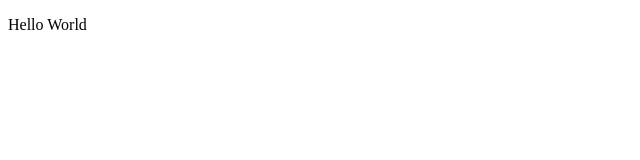
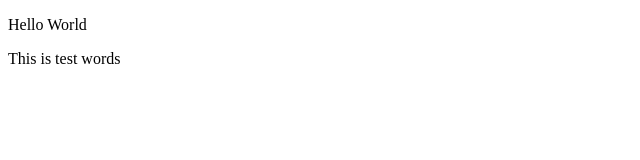
Before and after one commit to briawhitehead/briawhitehead.github.io, a plain HTML site: page index.html in a window 1280 px wide. Shown: the full height of the page, 0-640 px from the left. Drawn offline with Linux system fonts and the light colour scheme.

Commit message:
Added <p> to index.html
Added a paragraph to line 21 of index.html

```diff
--- a/index.html
+++ b/index.html
@@ -18,6 +18,7 @@
 <body>
 
     <p> Hello World </p>
+    <p> This is test words </p>
 
  <!-- <script src="js/scripts.js"></script> -->
 </body>
```
